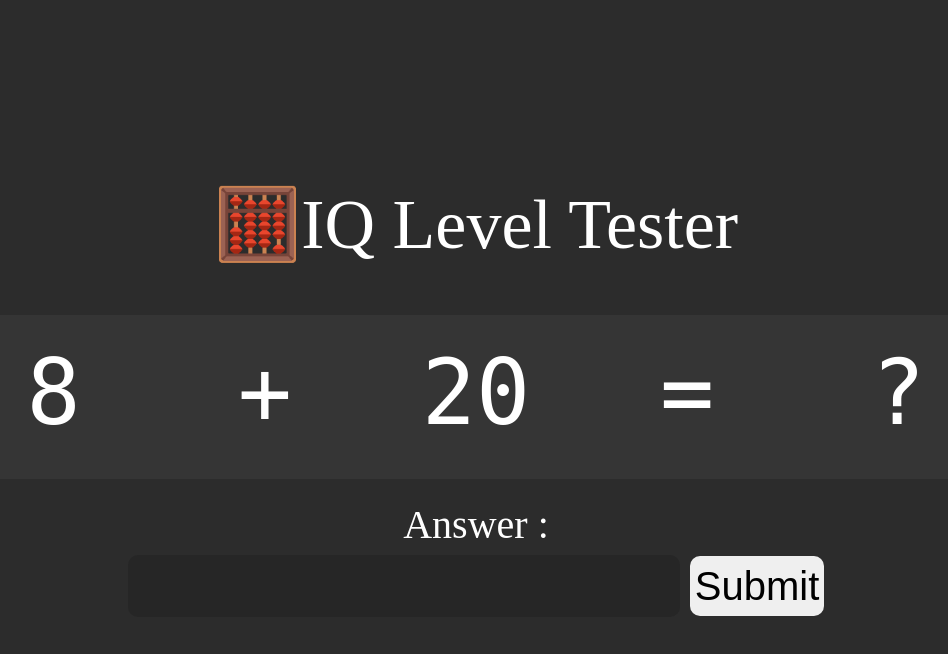
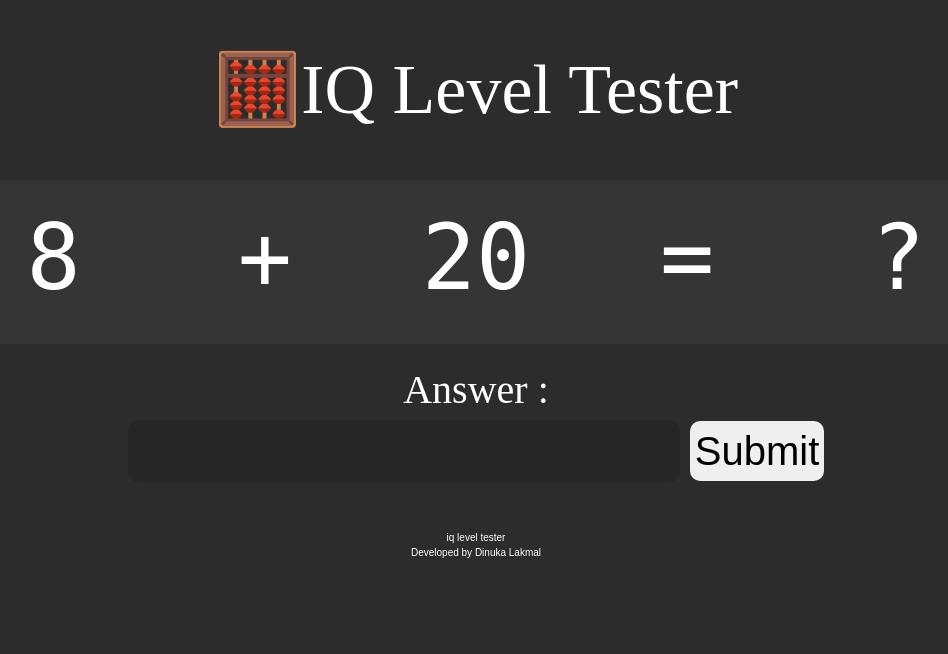
Before and after one commit to Dinuka0512/-IQ-Level-Tester, a plain HTML site: page index.html in a window 1280 px wide. Shown: the whole page, without its empty margins (164-1112 px from the left). Drawn offline with nearby package versions, Linux system fonts and the light colour scheme; some packages are replaced by stand-ins of ours; a script that the page names is missing; a web font is replaced by a local one.

Commit message:
Added the Fotter

```diff
--- a/index.html
+++ b/index.html
@@ -40,6 +40,10 @@
         <!-- END OF WRAPPER -->
     </div>
 
+    <footer>
+        <p style="text-align: center; font-family: sans-serif; font-size: 10px;">iq level tester <br> Developed by Dinuka Lakmal</p>
+    </footer>
+
     <!-- LINKED THE BOOTSTRAPT JS FILES -->
      <script src="script.js"></script>
     <script src="https://cdn.jsdelivr.net/npm/bootstrap@5.3.5/dist/js/bootstrap.bundle.min.js" integrity="sha384-k6d4wzSIapyDyv1kpU366/PK5hCdSbCRGRCMv+eplOQJWyd1fbcAu9OCUj5zNLiq" crossorigin="anonymous"></script>
--- a/style.css
+++ b/style.css
@@ -7,7 +7,6 @@ body{
 
 .wrapper{
     max-width: 1200px;
-    height: 100vh;
 
     /* background-color: aliceblue; */
 
```
